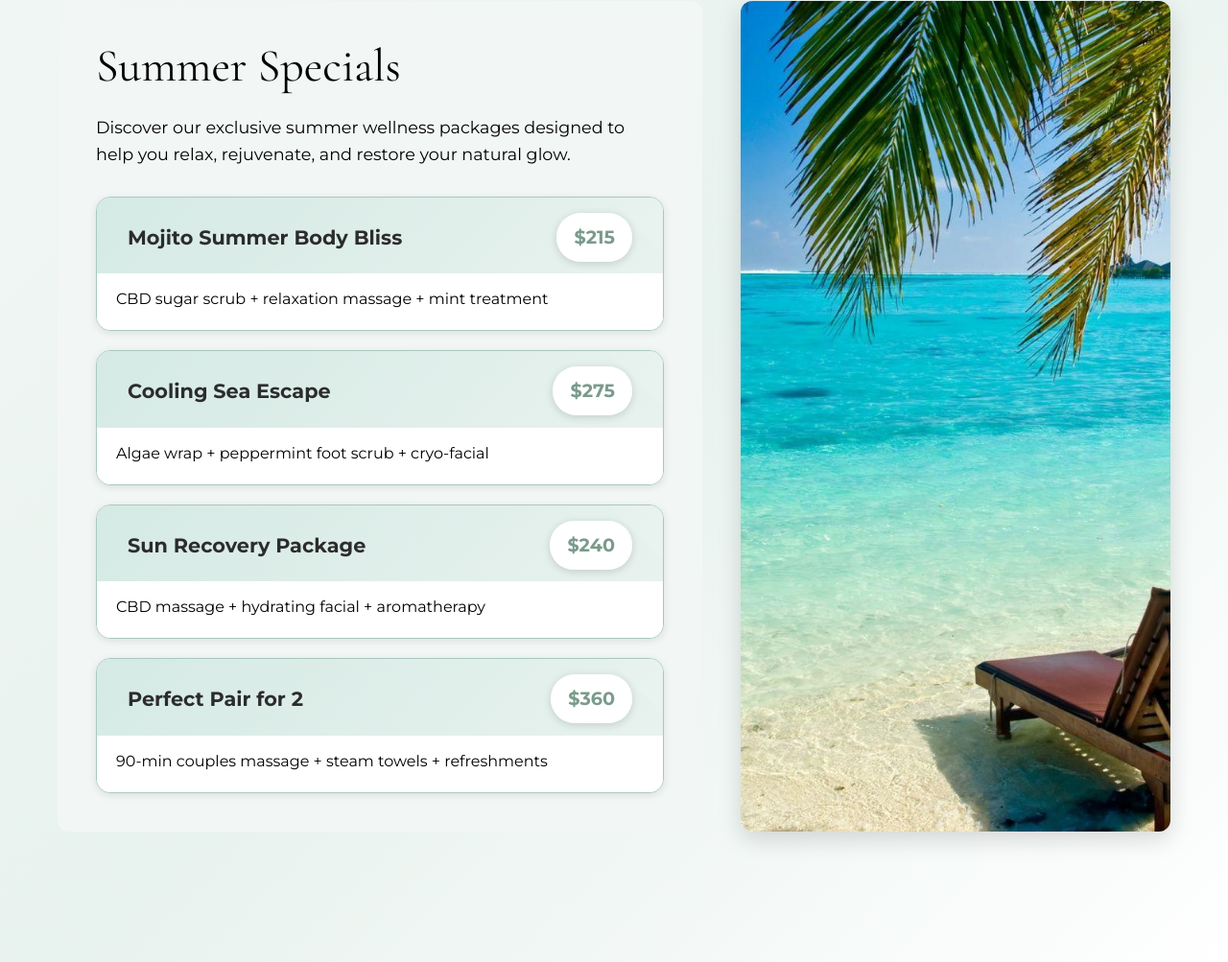
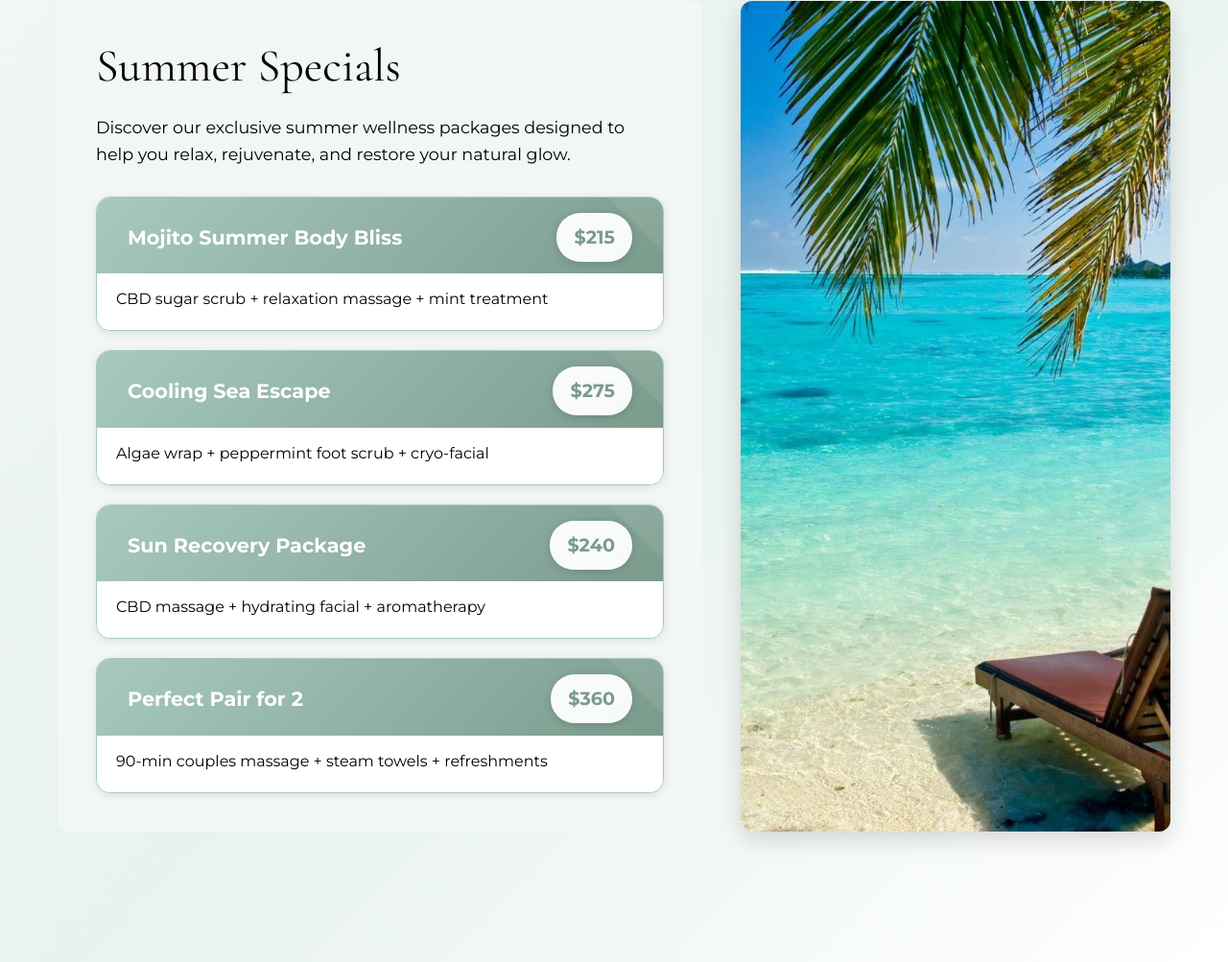
Before and after one commit to Drewbalaban/bluefernspa, a website: page index.html in a window 1280 px wide. Shown: the part 1280-2283 px from the top of the page at 96% size. Drawn offline with nearby package versions, Linux system fonts and the light colour scheme; a web font is replaced by a local one.

Commit message:
Restore original green gradient with enhanced tile styling
- Reverted to original green gradient: var(--secondary-color) to var(--darker-sage)
- Updated text colors to white for proper contrast on darker green background
- Maintained all the elegant styling improvements from massage service tiles
- Kept enhanced padding, positioning, and decorative overlay
- Perfect combination of original green colors with sophisticated design
- Creates cohesive, professional look with the classic green gradient

```diff
--- a/styles.css
+++ b/styles.css
@@ -816,8 +816,8 @@ a {
     justify-content: space-between;
     align-items: center;
     padding: 1rem 2rem 0.8rem 2rem;
-    background: linear-gradient(135deg, var(--primary-color) 0%, var(--light-sage) 100%);
-    color: #2c2c2c;
+    background: linear-gradient(135deg, var(--secondary-color), var(--darker-sage));
+    color: white;
     position: relative;
     overflow: hidden;
 }
@@ -840,7 +840,7 @@ a {
     position: relative;
     z-index: 2;
     flex: 1;
-    color: #2c2c2c;
+    color: white;
 }
 
 .special-price {
```
